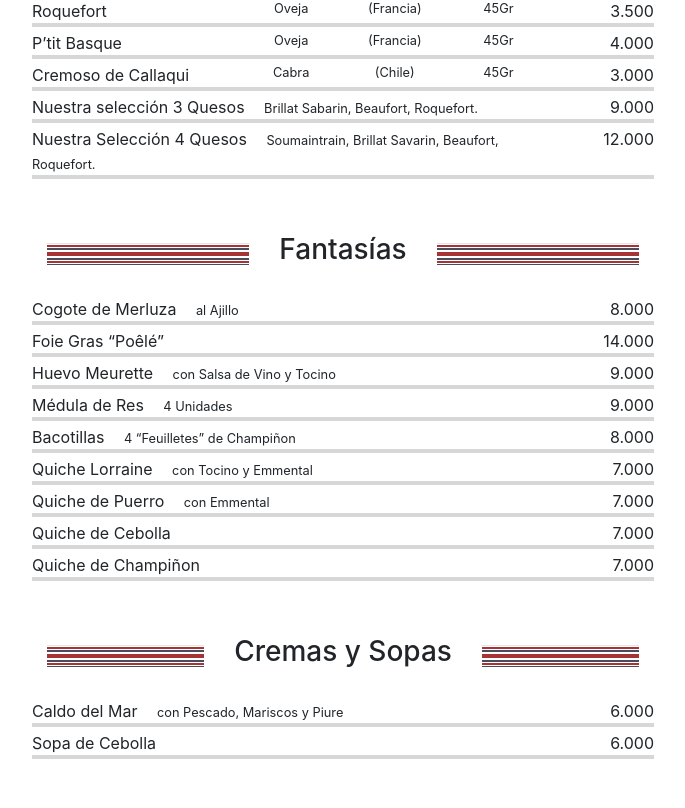
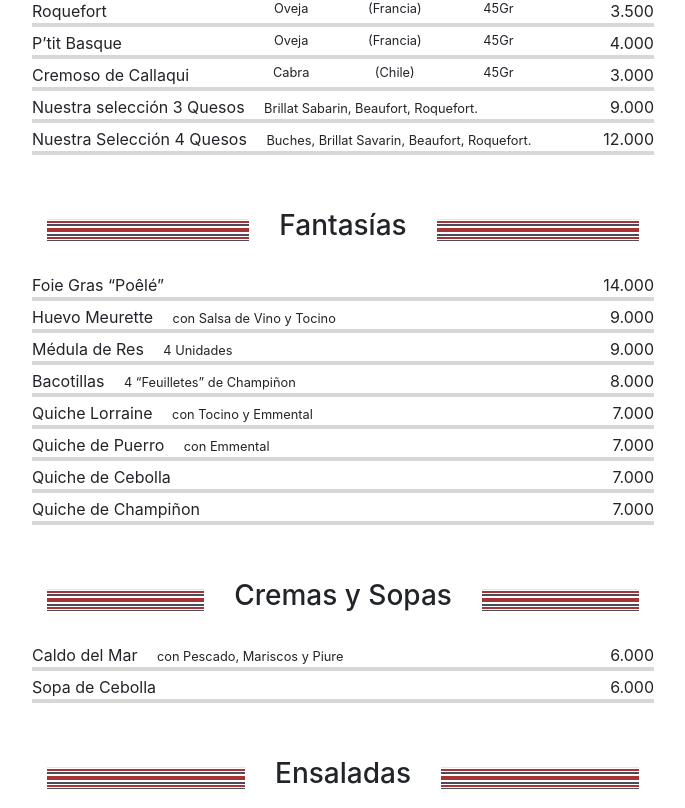
Before and after one commit to durbonca/Menu-QR-Google-sheet, a React (Create React App) app: page /Family in a window 1280 px wide. Shown: the part 1008-1816 px from the top of the page, without its empty margins (297-982 px from the left). Built offline with nearby package versions, Linux system fonts and the light colour scheme.

Commit message:
cambio tabla queso y sacar cogote

```diff
--- a/src/data/DataTablaqueso.js
+++ b/src/data/DataTablaqueso.js
@@ -3,7 +3,7 @@ const DataTablaqueso = [{
         {
             id: 1, name: 'Nuestra selección 3 Quesos', description: 'Brillat Sabarin, Beaufort, Roquefort.', price: '9.000'
         }, {
-            id: 2, name: 'Nuestra Selección 4 Quesos', description: 'Soumaintrain, Brillat Savarin, Beaufort, Roquefort.', price: '12.000'
+            id: 2, name: 'Nuestra Selección 4 Quesos', description: 'Buches, Brillat Savarin, Beaufort, Roquefort.', price: '12.000'
         }
     ]
 }]
--- a/src/data/data.js
+++ b/src/data/data.js
@@ -2,7 +2,7 @@ const dataProducts = [{
         title: 'Fantasías',
         products: [
             /* { id: 1, name: 'Chupe de Locos',description: '', price: '12.000' }, */
-            { id: 2,name: 'Cogote de Merluza', description: 'al Ajillo',price: '8.000' },
+            /* { id: 2,name: 'Cogote de Merluza', description: 'al Ajillo',price: '8.000' }, */
             { id: 3, name: 'Foie Gras “Poêlé”', description: '', price: '14.000' },
             { id: 4, name: 'Huevo Meurette', description: 'con Salsa de Vino y Tocino', price: '9.000' },
             /* { id: 23, name: 'Omellette de Erizos', description: '', price: '9.000' }, */
```
